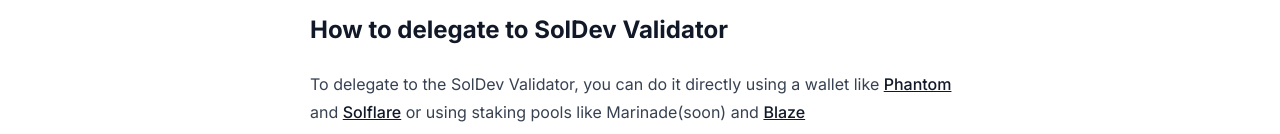
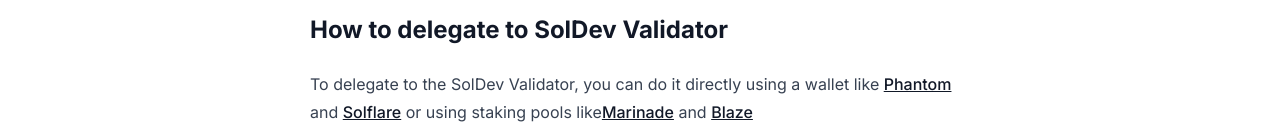
Before and after one commit to Tru3Bliss/solana-modern-ui, a Next.js app: page /validator in a window 1280 px wide. Shown: the part 818-952 px from the top of the page. Built offline with nearby package versions, Linux system fonts and the light colour scheme.

Commit message:
adding marinade

```diff
--- a/src/pages/validator/index.tsx
+++ b/src/pages/validator/index.tsx
@@ -72,7 +72,14 @@ export default function Page() {
               <Link target="_blank" href="https://solflare.com/access-wallet">
                 Solflare
               </Link>{' '}
-              or using staking pools like Marinade(soon) and{' '}
+              or using staking pools like
+              <Link
+                target="_blank"
+                href="https://marinade.finance/app/?stakeTo=9jYFwBfbjYmvasFbJyES9apLJDTkwtbgSDRWanHEvcRw"
+              >
+                Marinade
+              </Link>{' '}
+              and{' '}
               <Link
                 target="_blank"
                 href="https://stake.solblaze.org/app/?validator=9jYFwBfbjYmvasFbJyES9apLJDTkwtbgSDRWanHEvcRw"
```
